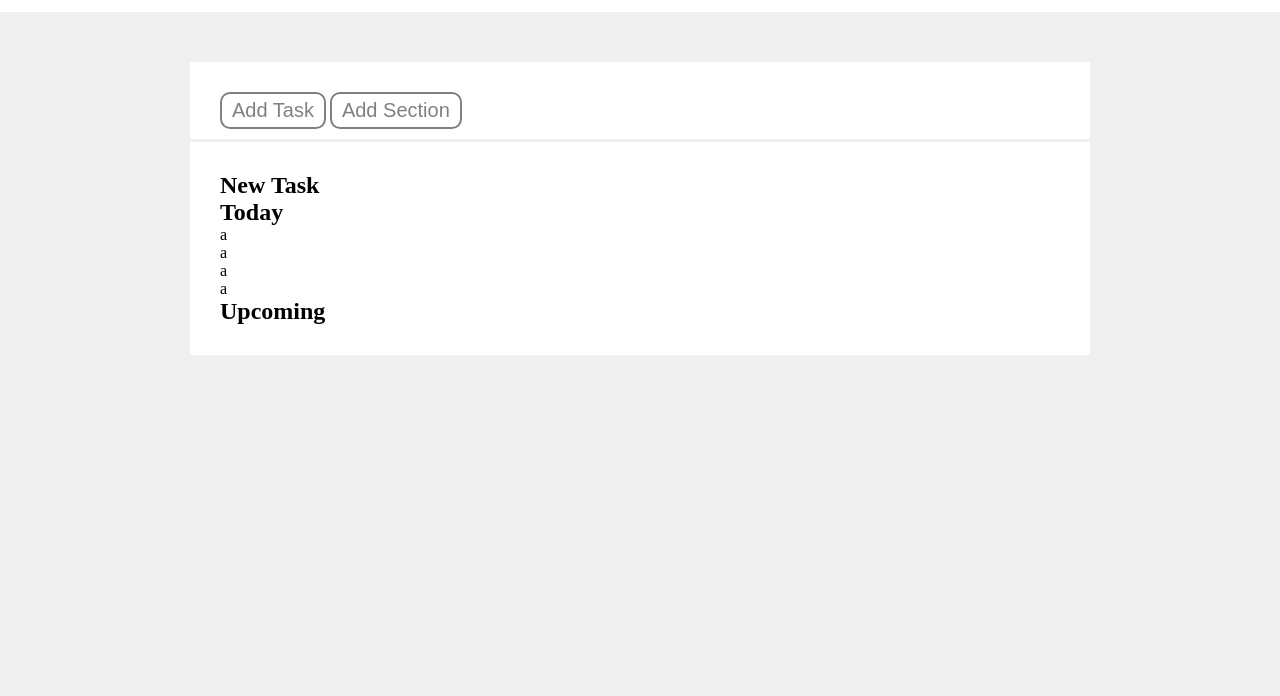
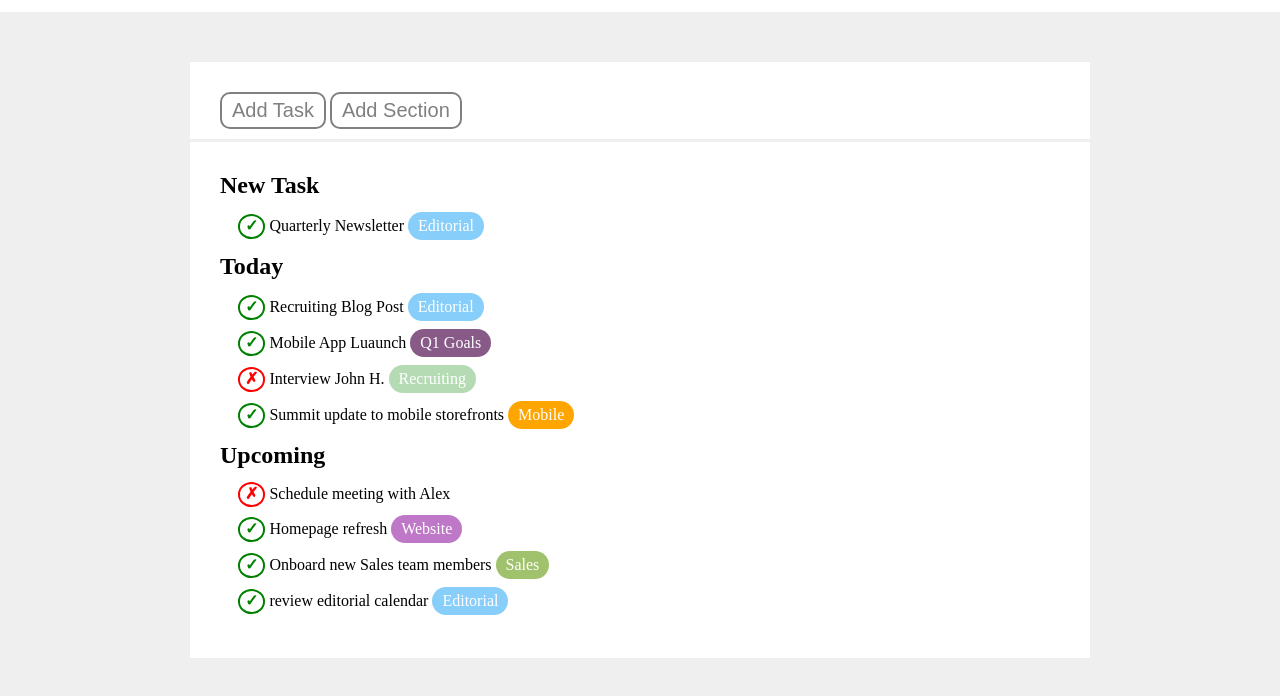
Before and after one commit to DamianoMaugeri/html-css-toboolist, a plain HTML site: page index.html in a window 1280 px wide. Shown: the part 68-764 px from the top of the page. Drawn offline with Linux system fonts and the light colour scheme.

Commit message:
add maint text and css for main

```diff
--- a/css/app.css
+++ b/css/app.css
@@ -63,3 +63,59 @@ nav .nav-bar{
 .button1:hover, .button2:hover{
         box-shadow: 0 6px 8px 0 rgba(0,0,0,0.24);
   }
+
+.status, .task-name, .task-type{
+    display: inline-block;
+}
+
+.task-type{
+    padding: 5px 10px;
+    border-radius: 15px;
+    color: #ffffff;
+}
+.edit{
+    background-color: lightskyblue;
+}
+.q1{
+    background-color: rgb(136, 90, 136);
+}
+
+.recruiting{
+    background-color: rgb(181, 219, 181);
+}
+
+.mobile{
+    background-color: orange;
+}
+
+.website{
+    background-color: rgb(190, 120, 199);
+}
+
+.sales{
+    background-color: rgb(160, 194, 109);
+}
+
+.task-rule{
+    margin: 8px;
+}
+
+.task-section{
+    padding: 5px 10px;
+}
+
+.status{
+    font-weight: bold;
+    border: 2px solid;
+    padding: 0 5px 2px;
+    border-radius: 50%;
+
+}
+.positive{
+    color: green;
+    border-color: green;
+}
+.negative{
+    color: red;
+    border-color: red;
+}
--- a/index.html
+++ b/index.html
@@ -23,37 +23,70 @@
     </nav>
     <main>
         <div class="container main-text">
-            <ol>
+            <ul>
                 <li>
                     <h2>New Task</h2>
-                    <ol>
-                        <li>
-
+                    <ul class="task-section">
+                        <li class="task-rule">
+                            <div class="status positive">&#10003</div>
+                            <div class="task-name">Quarterly Newsletter</div>
+                            <div class="task-type edit">Editorial</div>
                         </li>
-                    </ol>
+                    </ul>
                 </li>
 
                 <li>
                     <h2>Today</h2>
-                    <ol>
-                        <li>a</li>
-                        <li>a</li>
-                        <li>a</li>
-                        <li>a</li>
-                    </ol>
+                    <ul class="task-section">
+                        <li class="task-rule">
+                            <div class="status positive">&#10003</div>
+                            <div class="task-name">Recruiting Blog Post</div>
+                            <div class="task-type edit">Editorial</div>
+                        </li>
+                        <li class="task-rule">
+                            <div class="status positive">&#10003</div>
+                            <div class="task-name">Mobile App Luaunch</div>
+                            <div class="task-type q1">Q1 Goals</div>
+                        </li>
+                        <li class="task-rule">
+                            <div class="status negative">&#10007</div>
+                            <div class="task-name">Interview John H.</div>
+                            <div class="task-type recruiting">Recruiting</div>
+                        </li>
+                        <li class="task-rule">
+                            <div class="status positive">&#10003</div>
+                            <div class="task-name">Summit update to mobile storefronts</div>
+                            <div class="task-type mobile">Mobile</div>
+                        </li>
+                    </ul>
                 </li>
 
                 <li>
                     <h2>Upcoming</h2>
-                    <ol>
-                        <li></li>
-                        <li></li>
-                        <li></li>
-                        <li></li>
-                    </ol>
+                    <ul class="task-section">
+                        <li class="task-rule">
+                            <div class="status negative">&#10007</div>
+                            <div class="task-name">Schedule meeting with Alex</div>
+                        </li>
+                        <li class="task-rule">
+                            <div class="status positive">&#10003</div>
+                            <div class="task-name">Homepage refresh</div>
+                            <div class="task-type website">Website</div>
+                        </li>
+                        <li class="task-rule">
+                            <div class="status positive">&#10003</div>
+                            <div class="task-name">Onboard new Sales team members</div>
+                            <div class="task-type sales">Sales</div>
+                        </li>
+                        <li class="task-rule">
+                            <div class="status positive">&#10003</div>
+                            <div class="task-name">review editorial calendar</div>
+                            <div class="task-type edit">Editorial</div>
+                        </li>
+                    </ul>
 
                 </li>
-            </ol>
+            </ul>
         </div>
     </main>
 
```
